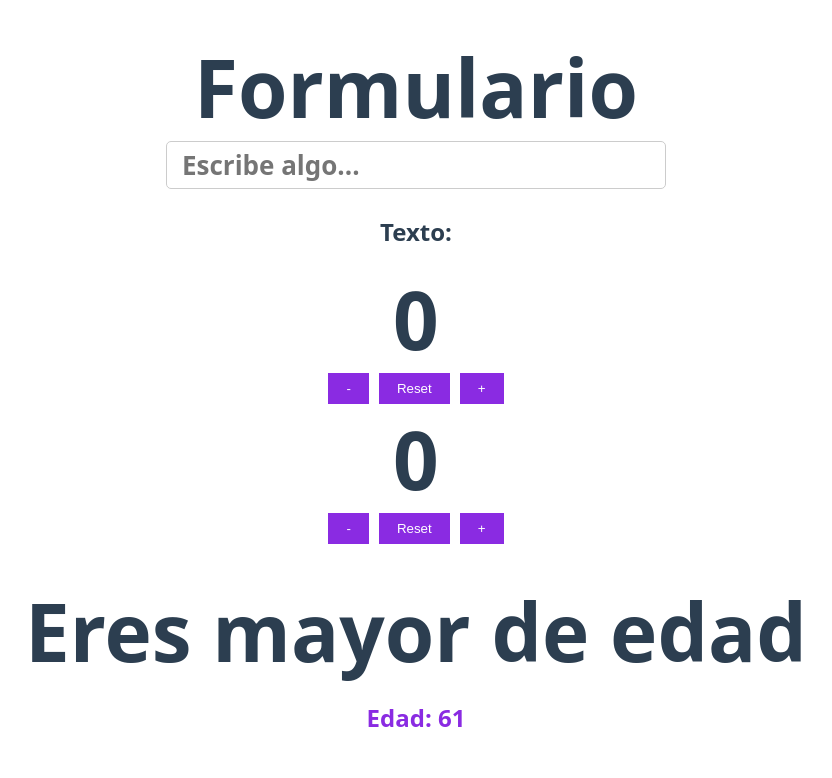
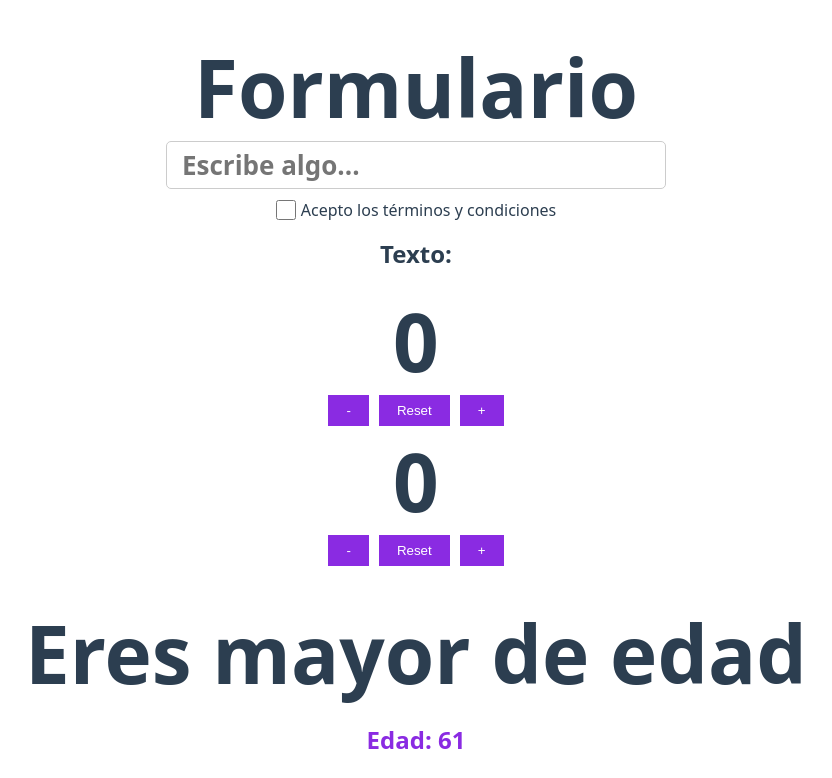
Before and after one commit to Pancratzia/Vue-Projects, a Vue app in the folder helloworld/: page / in a window 1280 px wide. Shown: the top 778 px of the page, without its empty margins (224-1056 px from the left). Built offline with nearby package versions, Linux system fonts and the light colour scheme.

Commit message:
Haciendo binding a los checkbox

```diff
--- a/helloworld/src/components/ModelForm.vue
+++ b/helloworld/src/components/ModelForm.vue
@@ -2,6 +2,10 @@
     <h1>Formulario</h1>
     <form class="form">
         <input class="input" type="text" v-model="inputText" placeholder="Escribe algo...">
+        <div class="checkbox">
+            <input type="checkbox" name="checkbox" id="checkbox" v-model="agree">
+            <label for="checkbox">Acepto los términos y condiciones</label>
+        </div>
     </form>
     <p class="text">Texto: {{ inputText }}</p>
 </template>
@@ -9,10 +13,10 @@
 <script lang="ts" setup>
 import { ref, Ref } from 'vue';
 let inputText: Ref<string> = ref('');
+let agree: Ref<boolean> = ref(false);
 </script>
 
 <style scoped>
-
 .form {
     display: flex;
     justify-content: center;
@@ -42,4 +46,28 @@
     width: 100%;
     margin-bottom: 1rem;
 }
+
+.checkbox {
+    display: flex;
+    align-items: center;
+    justify-content: center;
+    width: min(90%, 500px);
+    gap: 5px;
+
+    & label {
+        font-size: 1rem;
+        font-weight: 500;
+        color: #2c3e50;
+        font-family: system-ui, -apple-system, BlinkMacSystemFont, 'Segoe UI', Roboto, Oxygen, Ubuntu, Cantarell, 'Open Sans', 'Helvetica Neue', sans-serif;
+    }
+
+    & input {
+        width: 20px;
+        height: 20px;
+        accent-color: #2c3e50;
+        cursor: pointer;
+    }
+}
+
+
 </style>
```
Lines whose indentation alone changed are shown as unchanged.
